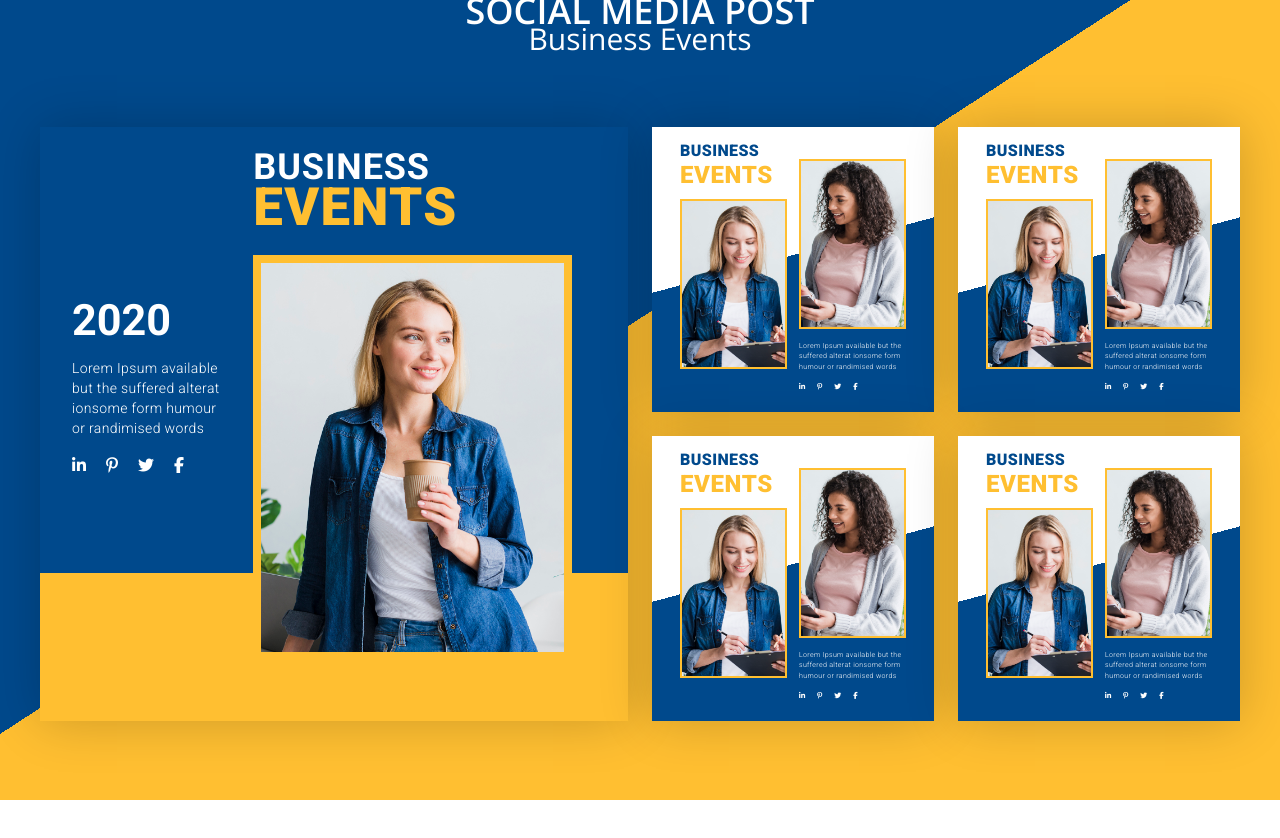
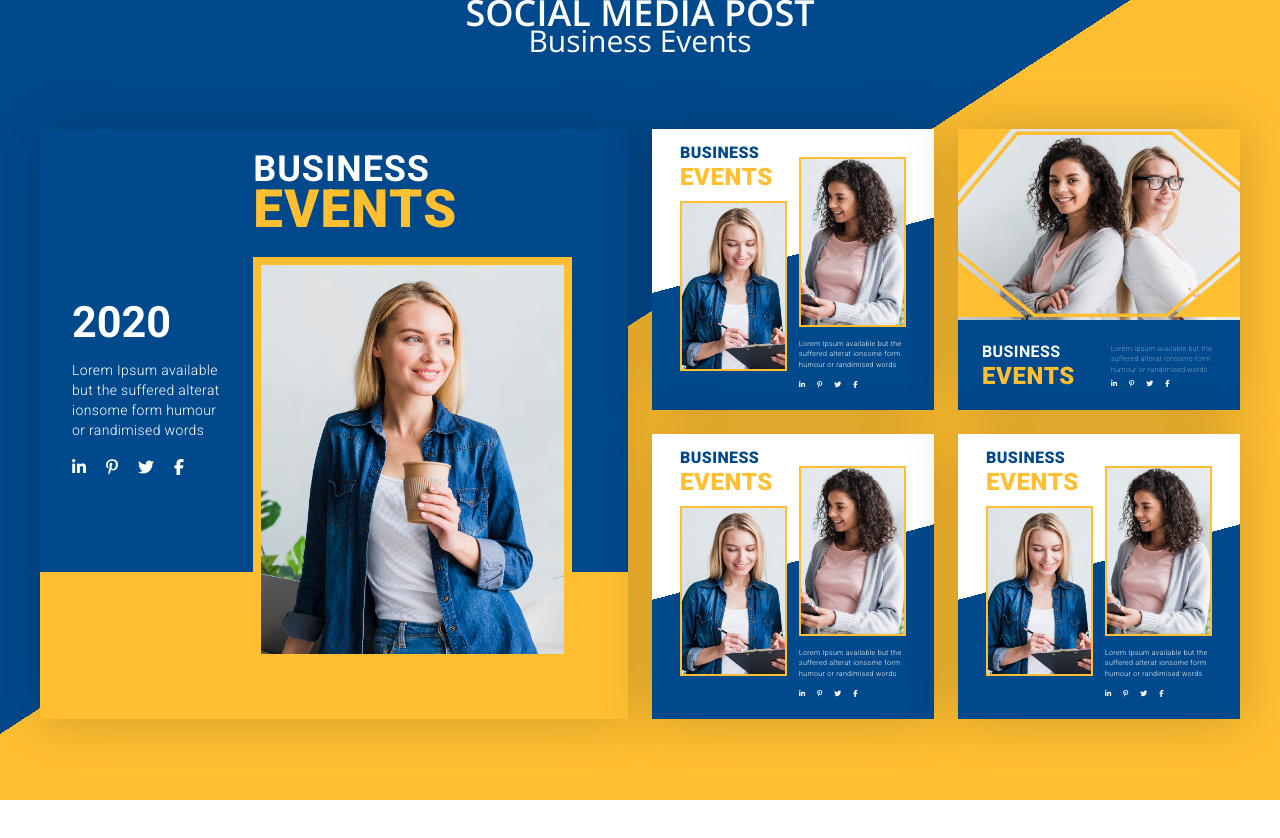
Before and after one commit to erickmedrado/teste-hous-midia, a plain HTML site: page index.html in a window 1280 px wide. Drawn offline with nearby package versions, Linux system fonts and the light colour scheme.

Commit message:
Terceiro card finalizado

```diff
--- a/assets/css/main.css
+++ b/assets/css/main.css
@@ -1,4 +1,4 @@
-@import url('https://fonts.googleapis.com/css2?family=Roboto:wght@300;400;700;900&display=swap');
+@import url('https://fonts.googleapis.com/css2?family=Roboto:wght@100;300;400;700;900&display=swap');
 @import url('https://fonts.googleapis.com/css2?family=Open+Sans:wght@400;600;700&display=swap');
 
 body {
@@ -40,10 +40,16 @@ body {
 }
 
 
-.text-blue-600 {
+.text-blue-650 {
 	--text-opacity: 1;
     color: #00498C;
 }
+
+.bg-blue-650 {
+	--text-opacity: 1;
+    background-color: #00498C;
+}
+
 .text-yellow-500 {
     --text-opacity: 1;
     color: #ffbf31;
--- a/index.html
+++ b/index.html
@@ -21,6 +21,7 @@
                     </p>
                 </div>
                 <div class="mt-10 md:grid md:grid-cols-2 md:gap-x-6">
+                    <!-- Card 1 -->
                     <ul class="card1 shadow-x pt-5 pr-12 pb-8 pl-8">
                         <li>
                             <div class="flex md:grid md:grid-cols-3 md:gap-x-6">
@@ -51,10 +52,62 @@
                         </li>
                     </ul>
                     <ul class="md:grid md:grid-cols-2 md:gap-x-6 md:gap-y-6">
-                        <li class="card2 shadow-x pt-4 pr-6 pb-4 pl-6">
+                        <!-- Card 2 -->
+                        <li class="card2 shadow-x pt-4 pr-6 pb-2 pl-6">
                             <div class="flex mx-1 md:grid md:grid-cols-2 md:gap-x-3">
                                 <div class="col-span-1">
-                                    <h3 class="text-base font-black text-blue-600 tracking-wide leading-4">
+                                    <h3 class="text-base font-black text-blue-650 tracking-wide leading-4">
+                                        BUSINESS
+                                    </h3>
+                                    <h3 class="mb-2 text-2xl font-black text-yellow-500 tracking-wide leading-8">
+                                        EVENTS
+                                    </h3>
+                                    <img src="images/card2-1.jpg" class="border-solid border-2 border-yellow-500">
+                                </div>
+                                <div class="col-span-1 pt-2 pb-2 flex content-center flex-wrap">
+                                    <img src="images/card2-2.jpg" class="mt-1 mb-1 border-solid border-2 border-yellow-500">
+                                    <p class="mt-2 text-ss font-light leading-2 tracking-wider text-white">
+                                        Lorem Ipsum available but the suffered alterat ionsome form humour or randimised words
+                                    </p>
+                                    <p>
+                                        <i class="fab fa-linkedin-in mr-2 text-ss text-white hover:text-yellow-500"></i>
+                                        <i class="fab fa-pinterest-p mr-2 text-ss text-white hover:text-yellow-500"></i>
+                                        <i class="fab fa-twitter mr-2 text-ss text-white hover:text-yellow-500"></i>
+                                        <i class="fab fa-facebook-f mr-2 text-ss text-white hover:text-yellow-500"></i>
+                                    </p>
+                                </div>
+                            </div>
+                        </li>
+                        <!-- Card 3 -->
+                        <li class="shadow-x bg-blue-650 mt-10 md:mt-0">
+                            <img src="images/card3.jpg">
+                            <div class="mt-2 flex pt-4 pr-6 pb-4 pl-6 md:grid md:grid-cols-2 md:gap-x-6 flex content-start flex-wrap">
+                                <div class="col-span-1">
+                                    <h3 class="text-base font-bold text-white tracking-wide leading-4">
+                                        BUSINESS
+                                    </h3>
+                                    <h3 class="text-2xl font-black text-yellow-500 tracking-wide leading-8">
+                                        EVENTS
+                                    </h3>
+                                </div>
+                                <div class="col-span-1">
+                                    <p class="text-ss font-thin leading-2 tracking-wider text-white">
+                                        Lorem Ipsum available but the suffered alterat ionsome form humour or randimised words
+                                    </p>
+                                    <p class="leading-3">
+                                        <i class="fab fa-linkedin-in mr-2 text-ss text-white hover:text-yellow-500"></i>
+                                        <i class="fab fa-pinterest-p mr-2 text-ss text-white hover:text-yellow-500"></i>
+                                        <i class="fab fa-twitter mr-2 text-ss text-white hover:text-yellow-500"></i>
+                                        <i class="fab fa-facebook-f mr-2 text-ss text-white hover:text-yellow-500"></i>
+                                    </p>
+                                </div>
+                            </div>
+                        </li>
+                        <!-- Card 4 -->
+                        <li class="card2 shadow-x pt-4 pr-6 pb-4 pl-6 mt-10 md:mt-0">
+                            <div class="flex mx-1 md:grid md:grid-cols-2 md:gap-x-3">
+                                <div class="col-span-1">
+                                    <h3 class="text-base font-black text-blue-650 tracking-wide leading-4">
                                         BUSINESS
                                     </h3>
                                     <h3 class="mb-2 text-2xl font-black text-yellow-500 tracking-wide leading-8">
@@ -76,60 +129,11 @@
                                 </div>
                             </div>
                         </li>
+                        <!-- Card 5 -->
                         <li class="card2 shadow-x pt-4 pr-6 pb-4 pl-6 mt-10 md:mt-0">
                             <div class="flex mx-1 md:grid md:grid-cols-2 md:gap-x-3">
                                 <div class="col-span-1">
-                                    <h3 class="text-base font-black text-blue-600 tracking-wide leading-4">
-                                        BUSINESS
-                                    </h3>
-                                    <h3 class="mb-2 text-2xl font-black text-yellow-500 tracking-wide leading-8">
-                                        EVENTS
-                                    </h3>
-                                    <img src="images/card2-1.jpg" class="border-solid border-2 border-yellow-500">
-                                </div>
-                                <div class="col-span-1 pt-4 flex content-center flex-wrap">
-                                    <img src="images/card2-2.jpg" class="mb-1 border-solid border-2 border-yellow-500">
-                                    <p class="mt-2 text-ss font-light leading-2 tracking-wider text-white">
-                                        Lorem Ipsum available but the suffered alterat ionsome form humour or randimised words
-                                    </p>
-                                    <p>
-                                        <i class="fab fa-linkedin-in mr-2 text-ss text-white hover:text-yellow-500"></i>
-                                        <i class="fab fa-pinterest-p mr-2 text-ss text-white hover:text-yellow-500"></i>
-                                        <i class="fab fa-twitter mr-2 text-ss text-white hover:text-yellow-500"></i>
-                                        <i class="fab fa-facebook-f mr-2 text-ss text-white hover:text-yellow-500"></i>
-                                    </p>
-                                </div>
-                            </div>
-                        </li>
-                        <li class="card2 shadow-x pt-4 pr-6 pb-4 pl-6 mt-10 md:mt-0">
-                            <div class="flex mx-1 md:grid md:grid-cols-2 md:gap-x-3">
-                                <div class="col-span-1">
-                                    <h3 class="text-base font-black text-blue-600 tracking-wide leading-4">
-                                        BUSINESS
-                                    </h3>
-                                    <h3 class="mb-2 text-2xl font-black text-yellow-500 tracking-wide leading-8">
-                                        EVENTS
-                                    </h3>
-                                    <img src="images/card2-1.jpg" class="border-solid border-2 border-yellow-500">
-                                </div>
-                                <div class="col-span-1 pt-4 flex content-center flex-wrap">
-                                    <img src="images/card2-2.jpg" class="mb-1 border-solid border-2 border-yellow-500">
-                                    <p class="mt-2 text-ss font-light leading-2 tracking-wider text-white">
-                                        Lorem Ipsum available but the suffered alterat ionsome form humour or randimised words
-                                    </p>
-                                    <p>
-                                        <i class="fab fa-linkedin-in mr-2 text-ss text-white hover:text-yellow-500"></i>
-                                        <i class="fab fa-pinterest-p mr-2 text-ss text-white hover:text-yellow-500"></i>
-                                        <i class="fab fa-twitter mr-2 text-ss text-white hover:text-yellow-500"></i>
-                                        <i class="fab fa-facebook-f mr-2 text-ss text-white hover:text-yellow-500"></i>
-                                    </p>
-                                </div>
-                            </div>
-                        </li>
-                        <li class="card2 shadow-x pt-4 pr-6 pb-4 pl-6 mt-10 md:mt-0">
-                            <div class="flex mx-1 md:grid md:grid-cols-2 md:gap-x-3">
-                                <div class="col-span-1">
-                                    <h3 class="text-base font-black text-blue-600 tracking-wide leading-4">
+                                    <h3 class="text-base font-black text-blue-650 tracking-wide leading-4">
                                         BUSINESS
                                     </h3>
                                     <h3 class="mb-2 text-2xl font-black text-yellow-500 tracking-wide leading-8">
```
Also changed, not shown: images/card3.jpg (added).
